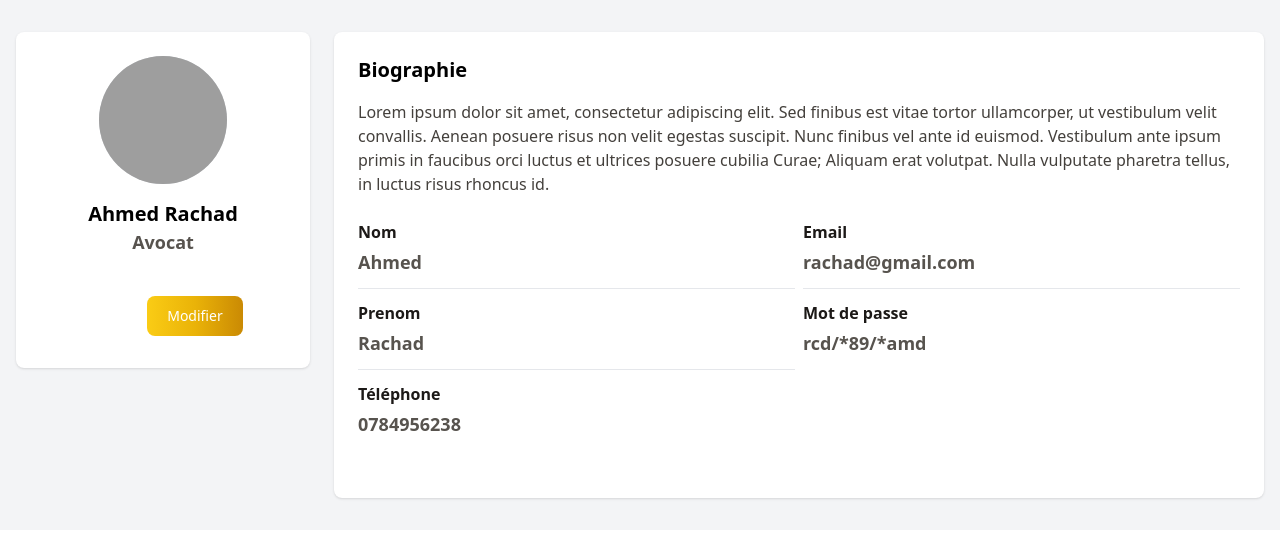
After one commit to oussamaamou/Plateforme-de-Reservation-de-Consultations-Juridiques, a PHP site: page /avocat_profile.php in a window 1280 px wide. The commit adds this page. Shown: the top 541 px of the page. Run offline with PHP 8.4, Linux system fonts and the light colour scheme; some libraries are stand-ins or nearby versions; grey boxes are pictures that could not be loaded.

Commit message:
Modification Generale 1

```diff
--- /dev/null
+++ b/src/php/avocat_profile.php
@@ -0,0 +1,89 @@
+<?php ?>
+
+<!DOCTYPE html>
+<html lang="en">
+<head>
+    <meta charset="UTF-8">
+    <meta name="viewport" content="width=device-width, initial-scale=1.0">
+    <!-- Lien du Tailwind -->
+    <script src="https://cdn.tailwindcss.com"></script>
+    <!-- Lien des Icons -->
+    <link rel="stylesheet" href="https://cdnjs.cloudflare.com/ajax/libs/font-awesome/6.7.1/css/all.min.css" integrity="sha512-5Hs3dF2AEPkpNAR7UiOHba+lRSJNeM2ECkwxUIxC1Q/FLycGTbNapWXB4tP889k5T5Ju8fs4b1P5z/iB4nMfSQ==" crossorigin="anonymous" referrerpolicy="no-referrer" />
+
+    <title>Avocat - Profile</title>
+</head>
+<body>
+
+    <main>
+        <section>
+            <div class="bg-gray-100">
+                <div class="container mx-auto py-8">
+                    <div class="grid grid-cols-4 sm:grid-cols-12 gap-6 px-4">
+
+                        <div class="col-span-4 sm:col-span-3">
+                            <div class="bg-white shadow rounded-lg p-6">
+                                <div class="flex flex-col items-center">
+                                    <img src="https://wallpapers.com/images/hd/professional-profile-pictures-1080-x-1080-460wjhrkbwdcp1ig.jpg" class="w-32 h-32 bg-gray-300 rounded-full mb-4 shrink-0">
+
+                                    </img>
+                                    <h1 class="text-xl font-bold">Ahmed Rachad</h1>
+                                    <p class="text-lg text-stone-600 font-semibold">Avocat</p>
+                                </div>
+                                <button type="button" class="ml-[6.7rem] mt-[2.5rem] text-white bg-gradient-to-r from-yellow-400 via-yellow-500 to-yellow-600 hover:bg-gradient-to-br font-medium rounded-lg text-sm px-5 py-2.5 text-center me-2 mb-2">Modifier</button>
+                            </div>
+                        </div>
+
+                        <div class="col-span-4 sm:col-span-9">
+                            <div class="bg-white shadow rounded-lg p-6">
+                                <h2 class="text-xl font-bold mb-4">Biographie</h2>
+                                <p class="text-stone-700 text-base font-medium">Lorem ipsum dolor sit amet, consectetur adipiscing elit. Sed finibus est
+                                    vitae tortor ullamcorper, ut vestibulum velit convallis. Aenean posuere risus non velit egestas
+                                    suscipit. Nunc finibus vel ante id euismod. Vestibulum ante ipsum primis in faucibus orci luctus
+                                    et ultrices posuere cubilia Curae; Aliquam erat volutpat. Nulla vulputate pharetra tellus, in
+                                    luctus risus rhoncus id.
+                                </p>
+
+                                <div class="w-full my-auto py-6 flex flex-col justify-center gap-2">
+                                    <div class="w-full flex sm:flex-row xs:flex-col gap-2 justify-center">
+                                        <div class="w-full">
+                                            <dl class="text-gray-900 divide-y divide-gray-200 dark:text-white dark:divide-gray-700">
+                                                <div class="flex flex-col pb-3">
+                                                    <dt class="mb-1 text-stone-900 font-bold text-base dark:text-gray-400">Nom</dt>
+                                                    <dd class="text-lg text-stone-600 font-semibold">Ahmed</dd>
+                                                </div>
+                                                <div class="flex flex-col py-3">
+                                                    <dt class="mb-1 text-stone-900 font-bold text-base dark:text-gray-400">Prenom</dt>
+                                                    <dd class="text-lg text-stone-600 font-semibold">Rachad</dd>
+                                                </div>
+                                                <div class="flex flex-col py-3">
+                                                    <dt class="mb-1 text-stone-900 font-bold text-base dark:text-gray-400">Téléphone</dt>
+                                                    <dd class="text-lg text-stone-600 font-semibold">0784956238</dd>
+                                                </div>
+                                            </dl>
+                                        </div>
+
+                                        <div class="w-full">
+                                        <dl class="text-gray-900 divide-y divide-gray-200 dark:text-white dark:divide-gray-700">
+                                                <div class="flex flex-col pb-3">
+                                                    <dt class="mb-1 text-stone-900 font-bold text-base dark:text-gray-400">Email</dt>
+                                                    <dd class="text-lg text-stone-600 font-semibold">rachad@gmail.com</dd>
+                                                </div>
+                                                <div class="flex flex-col py-3">
+                                                    <dt class="mb-1 text-stone-900 font-bold text-base dark:text-gray-400">Mot de passe</dt>
+                                                    <dd class="text-lg text-stone-600 font-semibold">rcd/*89/*amd</dd>
+                                                </div>
+                                            </dl>
+                                        </div>
+                                    </div>
+                                </div>
+                            </div>
+                        </div>
+                    </div>
+                </div>
+            </div>
+        </section>
+
+    </main>
+
+</body>
+</html>
--- a/src/php/login.php
+++ b/src/php/login.php
@@ -11,7 +11,7 @@
     <!-- Lien des Icons -->
     <link rel="stylesheet" href="https://cdnjs.cloudflare.com/ajax/libs/font-awesome/6.7.1/css/all.min.css" integrity="sha512-5Hs3dF2AEPkpNAR7UiOHba+lRSJNeM2ECkwxUIxC1Q/FLycGTbNapWXB4tP889k5T5Ju8fs4b1P5z/iB4nMfSQ==" crossorigin="anonymous" referrerpolicy="no-referrer" />
 
-    <title>Inscription</title>
+    <title>Connexion</title>
 </head>
 <body>
     <main>
```
Also changed, not shown: src/php/client_profile.php (added, +81 -0 lines), src/php/afficher_consultations.php (added), src/php/afficher_reservations.php (added).
